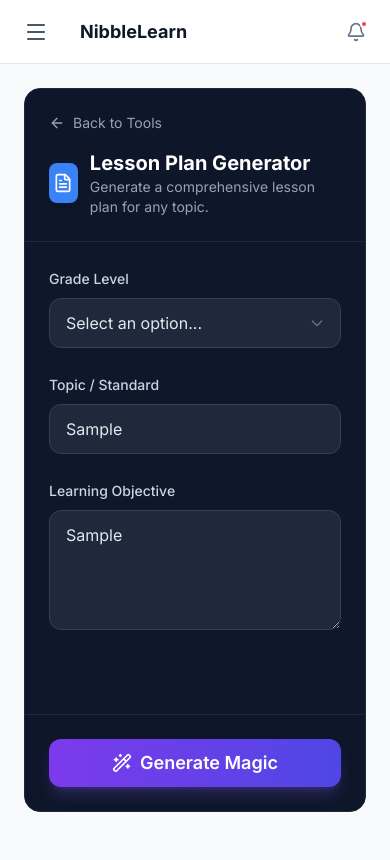
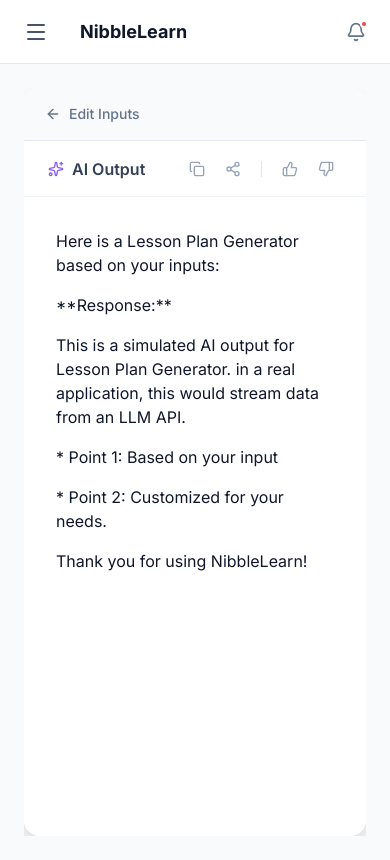
Before and after one commit to CodeCrafter19programmer/nibble-learn, a Next.js app: page /app/tool/1 in a window 390 px wide. Both pictures are taken after typing "Sample", "Sample" into the empty fields and a click on the button "Generate Magic". Built offline with nearby package versions, Linux system fonts and the light colour scheme.

Commit message:
feat: enhance tool generator mobile responsiveness and layout

```diff
--- a/src/app/app/tool/[toolId]/page.tsx
+++ b/src/app/app/tool/[toolId]/page.tsx
@@ -26,6 +26,14 @@
     const [isGenerating, setIsGenerating] = useState(false)
     const [output, setOutput] = useState("")
     const [formData, setFormData] = useState<Record<string, string>>({})
+    const [mobileView, setMobileView] = useState<'input' | 'output'>('input')
+
+    // Auto-switch to output view on mobile when generating starts
+    useEffect(() => {
+        if (isGenerating && window.innerWidth < 768) {
+            setMobileView('output')
+        }
+    }, [isGenerating])
 
     useEffect(() => {
         // Load config based on ID
@@ -65,7 +73,10 @@
             <motion.div
                 initial={{ opacity: 0, x: -20 }}
                 animate={{ opacity: 1, x: 0 }}
-                className="w-full md:w-1/2 lg:w-5/12 flex flex-col h-full bg-slate-900 border border-slate-800 rounded-2xl overflow-hidden"
+                className={cn(
+                    "w-full md:w-1/2 lg:w-5/12 flex flex-col h-full bg-slate-900 border border-slate-800 rounded-2xl overflow-hidden transition-all",
+                    mobileView === 'output' ? "hidden md:flex" : "flex"
+                )}
             >
                 {/* Header */}
                 <div className="p-6 border-b border-slate-800 bg-slate-900/50">
@@ -151,8 +162,17 @@
             <motion.div
                 initial={{ opacity: 0, x: 20 }}
                 animate={{ opacity: 1, x: 0 }}
-                className="flex-1 flex flex-col h-full bg-white rounded-2xl overflow-hidden shadow-2xl relative"
+                className={cn(
+                    "flex-1 flex flex-col h-full bg-white rounded-2xl overflow-hidden shadow-2xl relative transition-all",
+                    mobileView === 'input' ? "hidden md:flex" : "flex"
+                )}
             >
+                {/* Mobile: Back to Input Button */}
+                <div className="md:hidden p-2 bg-slate-50 border-b border-slate-200 flex justify-start">
+                    <Button variant="ghost" size="sm" onClick={() => setMobileView('input')} className="text-slate-500">
+                        <ArrowLeft className="w-4 h-4 mr-2" /> Edit Inputs
+                    </Button>
+                </div>
                 {/* Output Header */}
                 <div className="h-14 border-b border-slate-100 flex items-center justify-between px-6 bg-white">
                     <h2 className="font-semibold text-slate-700 flex items-center gap-2">
```
